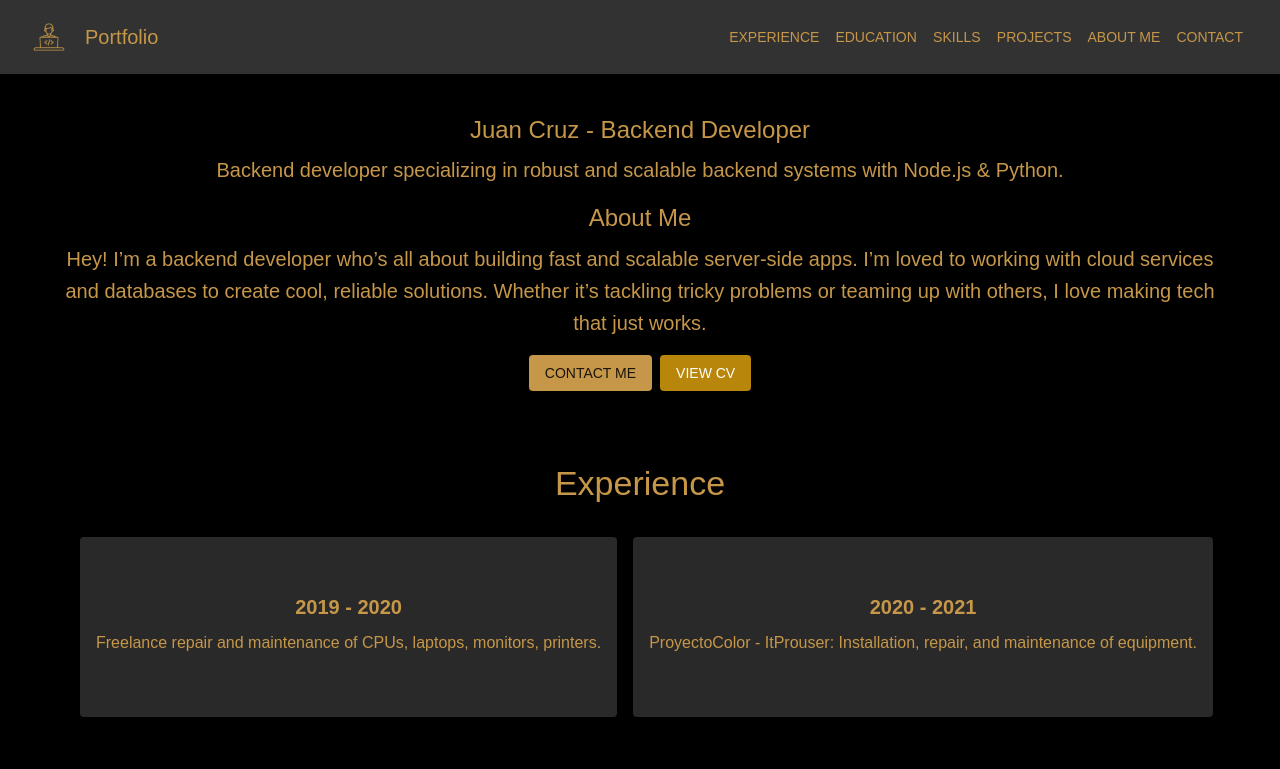
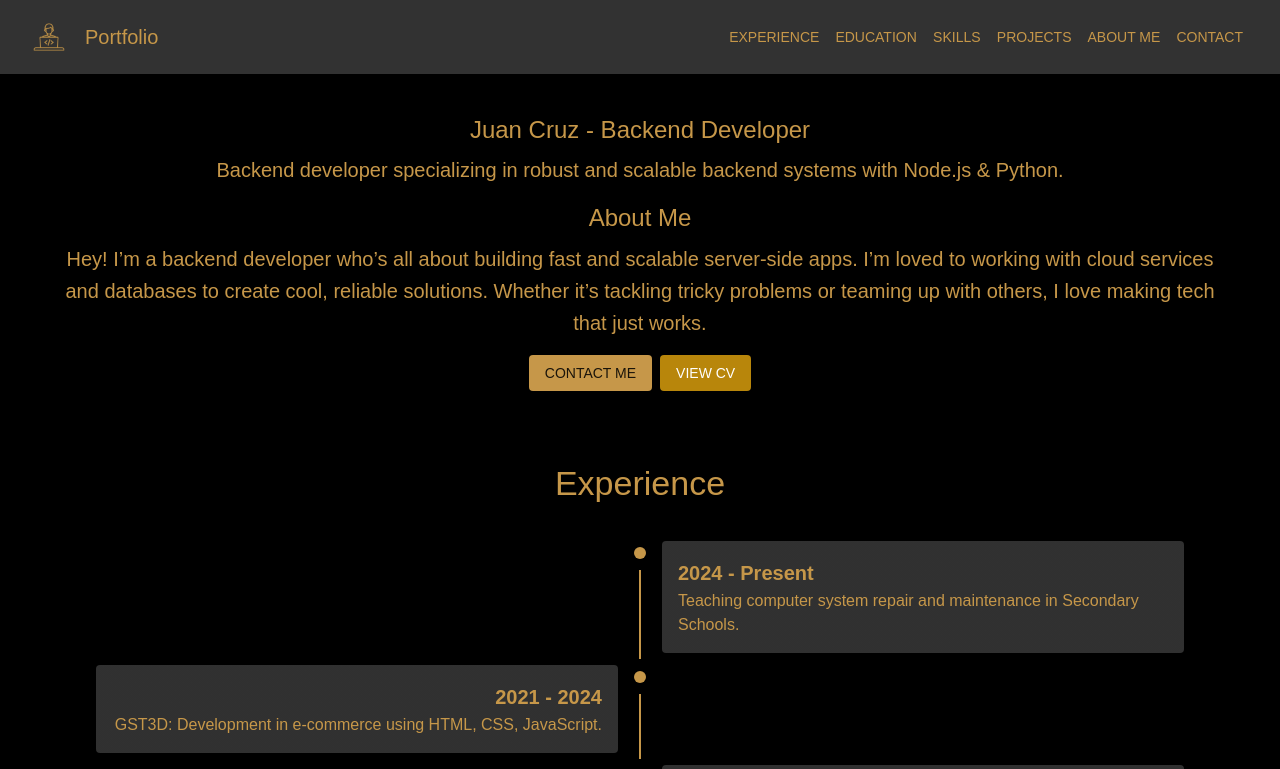
Before and after one commit to juancruz41/portfoliov1, a React (Create React App) app: page / in a window 1280 px wide. Shown: the top 769 px of the page. Built offline with nearby package versions, Linux system fonts and the light colour scheme.

Commit message:
timeline optimizada
timeline optimizada

```diff
--- a/src/App.js
+++ b/src/App.js
@@ -1,5 +1,6 @@
 import React from "react";
-import { ThemeProvider, createTheme, CssBaseline, Typography, Container, Card, CardContent, Box } from "@mui/material";
+import { ThemeProvider, createTheme, CssBaseline, Typography, Container, Paper } from "@mui/material";
+import { Timeline, TimelineItem, TimelineSeparator, TimelineConnector, TimelineContent, TimelineDot } from "@mui/lab";
 import Header from "./components/Header";
 import HeroSection from "./components/HeroSection";
 import Skills from "./components/Skills";
@@ -30,53 +31,37 @@ const darkTheme = createTheme({
   },
 });
 
-// 📌 Timeline con Scroll Horizontal
-const TimelineSection = ({ title, items }) => (
+// 📌 Componente para la línea de tiempo con orden descendente
+const TimelineSection = ({ title, items }) => {
+  return (
     <Container sx={{ mt: 4, textAlign: "center" }}>
-    <Typography variant="h4" sx={{ mb: 2 }}>
+      <Typography variant="h4" sx={{ mb: 3 }}>
         {title}
       </Typography>
 
-    {/* 📌 Scroll Horizontal */}
-    <Box
-      sx={{
-        display: "flex",
-        overflowX: "auto",
-        gap: 2, // Espacio entre tarjetas
-        padding: 2,
-        scrollbarWidth: "thin", // Personaliza el scrollbar en Firefox
-        "&::-webkit-scrollbar": { height: 6 }, // Scrollbar en Chrome
-        "&::-webkit-scrollbar-thumb": { background: "#C69749", borderRadius: 3 },
-      }}
-    >
+      <Timeline position="alternate">
         {items.map((item, index) => (
-        <Card
-          key={index}
-          sx={{
-            minWidth: 250, // 🔹 Define un ancho mínimo para las tarjetas
-            height: 180, // 🔹 Asegura que todas las Cards sean iguales
-            backgroundColor: "#1e1e1e",
-            color: "#C69749",
-            display: "flex",
-            flexDirection: "column",
-            justifyContent: "center",
-            textAlign: "center",
-            flexShrink: 0, // 🔹 Evita que las tarjetas se reduzcan en tamaño
-          }}
-        >
-          <CardContent>
+          <TimelineItem key={index}>
+            <TimelineSeparator>
+              <TimelineDot color="primary" />
+              {index !== items.length - 1 && <TimelineConnector sx={{ backgroundColor: "#C69749" }} />}
+            </TimelineSeparator>
+            <TimelineContent>
+              <Paper elevation={3} sx={{ padding: 2, backgroundColor: "#1e1e1e", color: "#C69749" }}>
                 <Typography variant="h6" sx={{ fontWeight: "bold" }}>
                   {item.year}
                 </Typography>
-            <Typography variant="body1" sx={{ mt: 1 }}>{item.description}</Typography>
-          </CardContent>
-        </Card>
+                <Typography variant="body1">{item.description}</Typography>
+              </Paper>
+            </TimelineContent>
+          </TimelineItem>
         ))}
-    </Box>
+      </Timeline>
     </Container>
   );
+};
 
-// 📌 Componente principal con la Experiencia y el Learning Path
+// 📌 Componente principal
 function App() {
   return (
     <ThemeProvider theme={darkTheme}>
@@ -84,14 +69,14 @@ function App() {
       <Header />
       <HeroSection />
 
-      {/* Experience Timeline */}
+      {/* Experience Timeline - Ahora en orden descendente (de lo más reciente a lo más antiguo) */}
       <TimelineSection
         title="Experience"
         items={[
+          { year: "2024 - Present", description: "Teaching computer system repair and maintenance in Secondary Schools." },
+          { year: "2021 - 2024", description: "GST3D: Development in e-commerce using HTML, CSS, JavaScript." },
+          { year: "2020 - 2021", description: "ProyectoColor - ItProuser: Installation, repair, and maintenance of equipment." },
           { year: "2019 - 2020", description: "Freelance repair and maintenance of CPUs, laptops, monitors, printers." },
-          { year: "2020 - 2021", description: "ProyectoColor - ItProuser: Installation, repair, and maintenance of equipment." },
-          { year: "2021 - 2024", description: "GST3D: Development in e-commerce using HTML, CSS, JavaScript." },
-          { year: "2024 - Present", description: "Teaching computer system repair and maintenance in Secondary Schools." },
         ]}
       />
 
@@ -99,13 +84,13 @@ function App() {
       <TimelineSection
         title="My Learning Path"
         items={[
+          { year: "2025", description: "Deepening Flutter & Firebase for mobile development." },
+          { year: "2024", description: "Learning Django. Flutter & Firebase for Mobile Apps." },
+          { year: "2023", description: "Node.js and Python basics." },
+          { year: "2022", description: "React.js, AWS, Hostinger. Debugging scalable backend systems." },
+          { year: "2021", description: "WooCommerce & Shopify, first knowledge of JavaScript." },
+          { year: "2020", description: "First knowledge of SEO and SQL." },
           { year: "2019", description: "Technical School Graduation. HTML5, CSS, PHP, MySQL." },
-          { year: "2020", description: "First knowledge of SEO and SQL." },
-          { year: "2021", description: "WooCommerce & Shopify, first knowledge of JavaScript." },
-          { year: "2022", description: "React.js, AWS, Hostinger. Debugging scalable backend systems." },
-          { year: "2023", description: "Node.js and Python basics." },
-          { year: "2024", description: "Learning Django. Flutter & Firebase for Mobile Apps." },
-          { year: "2025", description: "Deepening Flutter & Firebase for mobile development." },
         ]}
       />
 
```
Lines whose indentation alone changed are shown as unchanged.
